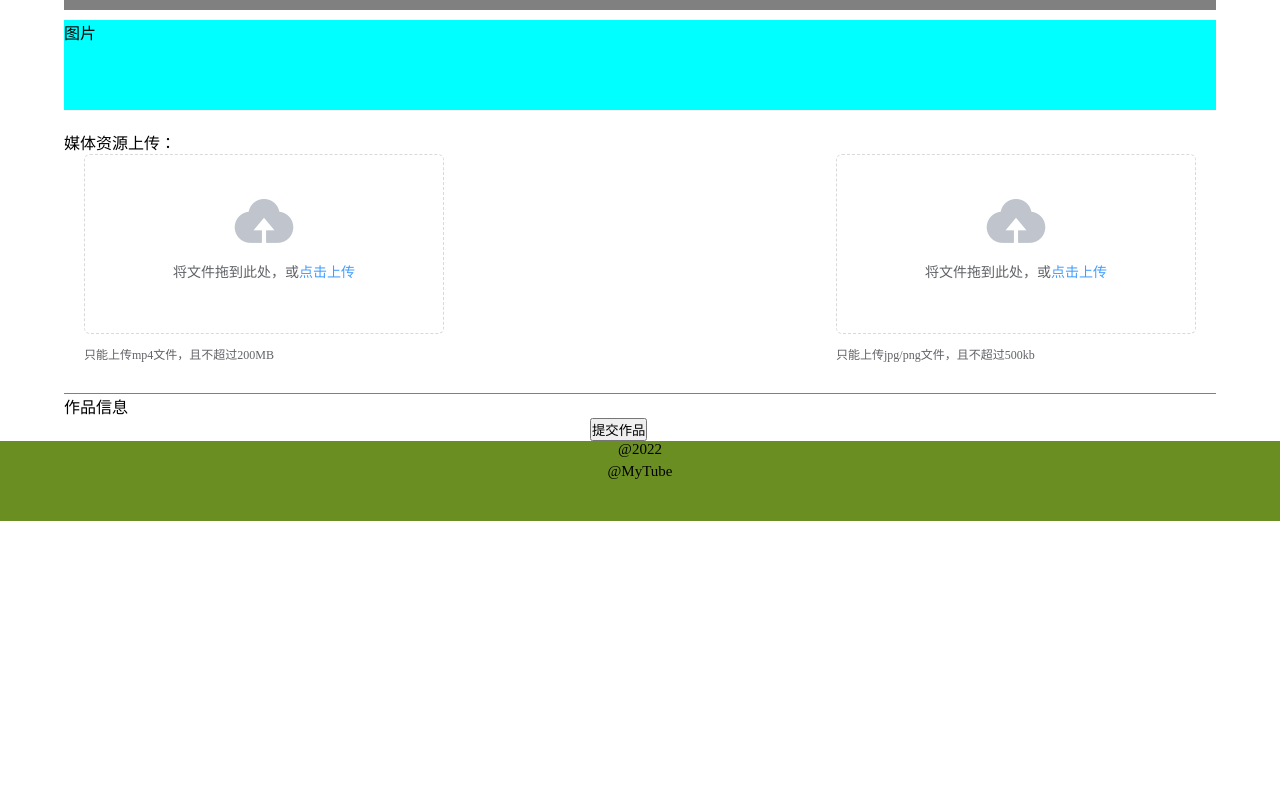
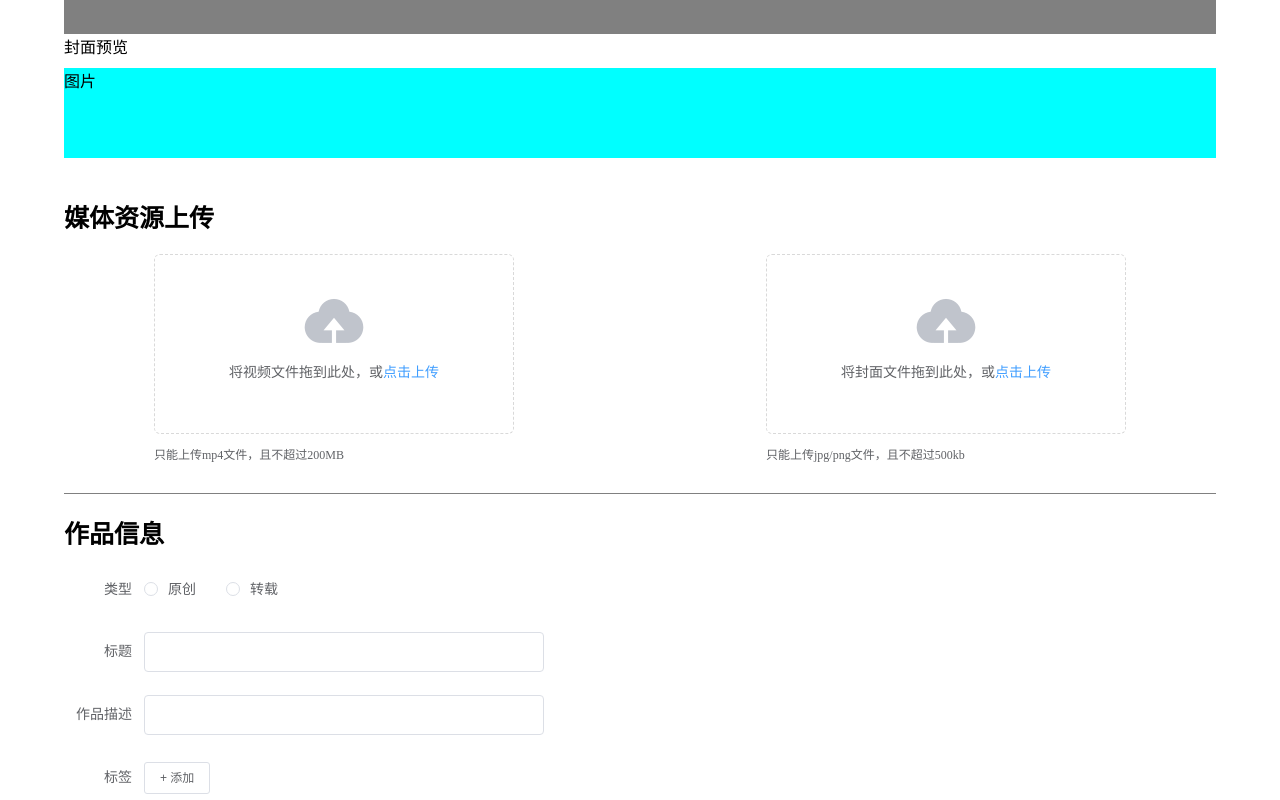
Before and after one commit to QjMITU/MyTube, a Vue app: page /creation in a window 1280 px wide. Shown: the part 340-1140 px from the top of the page. Before the commit the page ends 861 px from the top, so only its background shows below. Built offline with nearby package versions, Linux system fonts and the light colour scheme.

Commit message:
修改上传页面

```diff
--- a/src/components/templates/Upload.vue
+++ b/src/components/templates/Upload.vue
@@ -3,56 +3,110 @@
 
 		<div class="videobox">
 			<div style="width: 100%;">
-
+				<div>视频预览</div>
 				<div class="showvideo">
 					123
 				</div>
-
+				<div>封面预览</div>
 				<div class="showcarver">
 					图片
 				</div>
 			</div>
 
       <div class="upload_files">
-        <div>
-          媒体资源上传：
+        <div class="label_name">
+          媒体资源上传
         </div>
-
         <el-upload
             class="fl upload_margin"
             drag
             action=""
             multiple>
           <i class="el-icon-upload"></i>
-          <div class="el-upload__text">将文件拖到此处，或<em>点击上传</em></div>
+          <div class="el-upload__text">将视频文件拖到此处，或<em>点击上传</em></div>
           <div class="el-upload__tip" slot="tip">只能上传mp4文件，且不超过200MB</div>
         </el-upload>
-
         <el-upload
             class="fr upload_margin"
             drag
             action=""
             multiple>
           <i class="el-icon-upload"></i>
-          <div class="el-upload__text">将文件拖到此处，或<em>点击上传</em></div>
+          <div class="el-upload__text">将封面文件拖到此处，或<em>点击上传</em></div>
           <div class="el-upload__tip" slot="tip">只能上传jpg/png文件，且不超过500kb</div>
         </el-upload>
       </div>
 
       <div class="upload_info">
-
-        <div>
+        <div class="label_name">
           作品信息
         </div>
+
+        <el-form ref="videoform" :model="videoform" label-width="80px">
+
+
+          <el-row>
+            <el-col :span="10">
+              <el-form-item label="类型">
+                <el-radio-group v-model="videoform.type">
+                  <el-radio label="原创"></el-radio>
+                  <el-radio label="转载"></el-radio>
+                </el-radio-group>
+              </el-form-item>
+            </el-col>
+          </el-row>
+
+
+          <el-row>
+            <el-col :span="10">
+              <el-form-item label="标题">
+                <el-input v-model="videoform.title"></el-input>
+              </el-form-item>
+            </el-col>
+          </el-row>
+
+          <el-row>
+            <el-col :span="10">
+              <el-form-item label="作品描述">
+                <el-input v-model="videoform.description"></el-input>
+              </el-form-item>
+            </el-col>
+          </el-row>
+
+
+          <el-form-item label="标签">
+            <el-tag
+                :key="tag"
+                v-for="tag in videoform.records"
+                closable
+                :disable-transitions="false"
+                @close="handleClose(tag)">
+              {{tag}}
+            </el-tag>
+            <el-input
+                class="input-new-tag tags_width"
+                v-if="inputVisible"
+                v-model="inputValue"
+                ref="saveTagInput"
+                size="small"
+                @keyup.enter.native="handleInputConfirm"
+                @blur="handleInputConfirm"
+            >
+            </el-input>
+            <el-button v-else class="button-new-tag" size="small" @click="showInput">+ 添加</el-button>
+          </el-form-item>
+
+
+        </el-form>
+
       </div>
-
 
 
 		</div>
 
 
 		<div class="submit">
-			<button>提交作品</button>
+			立即提交
 		</div>
 
 
@@ -60,14 +114,47 @@
 </template>
 
 <script>
+
 	export default{
 		 data() {
         return {
-
+          videoform:{
+            type: '',
+            title: '',
+            description: '',
+            records: []
+          },
+          inputVisible: false,
+          inputValue: ''
         };
      },
 		methods: {
+      handleClose(tag) {
+        this.videoform.records.splice(this.videoform.records.indexOf(tag), 1);
+      },
 
+      showInput() {
+        this.inputVisible = true;
+        this.$nextTick(_ => {
+          this.$refs.saveTagInput.$refs.input.focus();
+        });
+      },
+
+      handleInputConfirm() {
+        let inputValue = this.inputValue;
+        if (inputValue) {
+          this.videoform.records.push(inputValue);
+        }
+        this.inputVisible = false;
+        this.inputValue = '';
+      },
+
+      submit() {
+
+
+
+
+      }
 
 		}
 	}
@@ -97,10 +184,28 @@
     padding-bottom: 30px;
   }
   .upload_margin{
-    margin: 0 20px 0 20px;
+    margin: 0 90px 0 90px;
   }
 	.submit{
-		width: 100px;
-		margin: 0 auto;
+		width: 120px;
+    height: 35px;
+		margin: 20px auto;
+    text-align: center;
+    line-height: 35px;
+    background-color: deepskyblue;
+    border-radius: 2px;
 	}
+  .submit:hover{
+    cursor: pointer;
+    background-color: gray;
+  }
+  .label_name{
+    margin: 20px 0;
+    font-family: "宋体";
+    font-size: 25px;
+    font-weight: bold;
+  }
+  .tags_width{
+    width: 80px;
+  }
 </style>
--- a/src/components/templates/VideoBox.vue
+++ b/src/components/templates/VideoBox.vue
@@ -9,9 +9,7 @@
 					<div class="titlev">
 						这是这视频的标题
 					</div>
-
 			</li>
-
 		</ul>
 	</div>
 
--- a/src/components/view/First.vue
+++ b/src/components/view/First.vue
@@ -1,6 +1,6 @@
 <template>
 	<div>
-		<div style="width: 70%; margin: 0 auto;">
+		<div style="width: 90%; margin: 0 auto;">
 			<Box></Box>
 		</div>
 		<span style="height: 50px;display: block;">视频列表</span>
```
Also changed, not shown: src/components/templates/FormItem.vue (added, +32 -0 lines).
